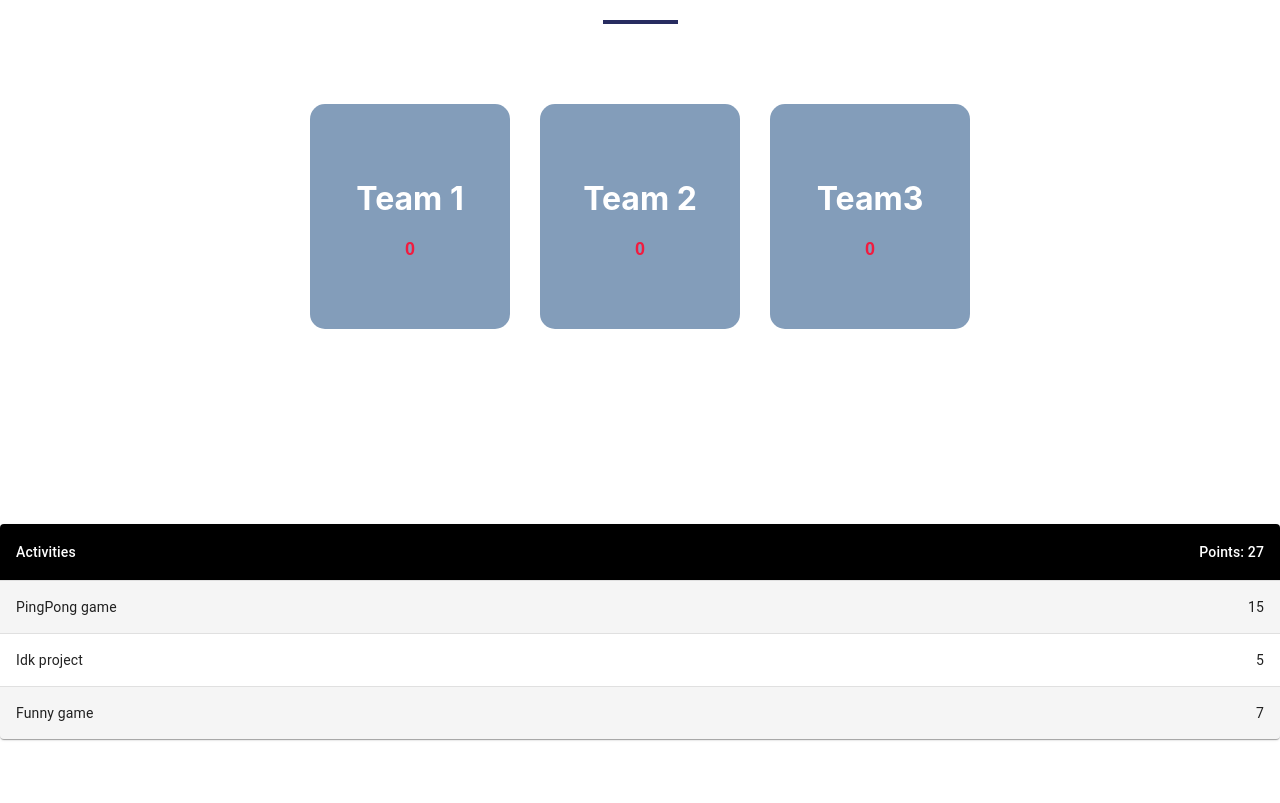
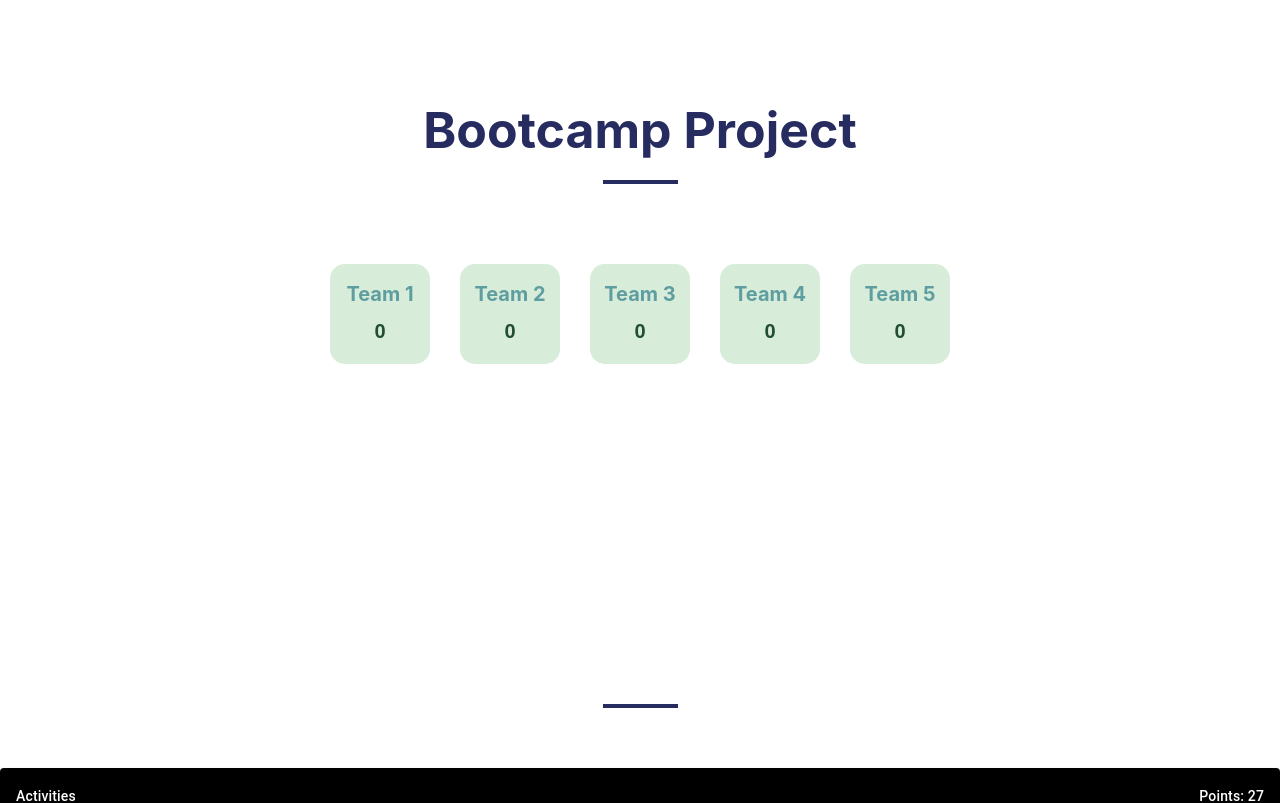
Before and after one commit to erik-vm/team-score-tracker, a React (Create React App) app: page / in a window 1280 px wide. Shown: the top 803 px of the page. Built offline with nearby package versions, Linux system fonts and the light colour scheme.

Commit message:
Model1 + App (v2)

```diff
--- a/src/App.css
+++ b/src/App.css
@@ -1,3 +1,10 @@
+.title {
+    text-align: center;
+    margin: 100px auto auto 0;
+    font-size: 50px;
+    color: #272c60;
+}
+
 
 .divider {
     width: 75px;
@@ -7,13 +14,14 @@
     margin: 20px auto 60px;
 }
 
-.members {
+
+.teams {
     display: flex;
     justify-content: center;
     flex-wrap: wrap;
 }
 
-.member {
+.team {
     margin: 20px 15px;
     border-radius: 10px;
     padding: 0;
@@ -21,6 +29,6 @@
     overflow: hidden;
 }
 
-    .member:hover {
+    .team:hover {
         transform: scale(1.01);
     }
--- a/src/components/Model1.css
+++ b/src/components/Model1.css
@@ -1,8 +1,8 @@
 #model1 .description {
-    width: 200px;
-    height: 225px;
+    width: 100px;
+    height: 100px;
     position: relative;
-    background-color: rgba(8,61,119,0.5);
+    background-color: #d7ecd9;
     transform: translateY(0);
     border-radius: 15px;
     transition: all 1s;
@@ -12,30 +12,31 @@
     align-items: center;
 }
 
-#model1 .member {
+#model1 .team {
     cursor: pointer;
     transition: all 1s;
 }
 
-    #model1 .member:hover {
-        transform: scale(1.01);
+    #model1 .team:hover {
+        transform: scale(1.81);
     }
 
-        #model1 .member:hover .description {
-            transform: translateY(-100%);
+        #model1 .team:hover .description {
+            scale: 1;
         }
 
 #model1 .description h1 {
-    color: #fff;
+    font-size: 20px;
+    color: #5F9EA0;
 }
 
 
 #model1 .description h2 {
     font-family: 'Poppins', sans-serif;
     text-align: center;
-    color: #F21B3F;
+    color: #214e34;
     font-weight: 600;
-    font-size: 18px;
+    font-size: 20px;
     margin-top: 0;
 }
 
--- a/src/components/Model1.js
+++ b/src/components/Model1.js
@@ -3,27 +3,42 @@ import './Model1.css'
 export default function Model1() {
     return (
         <div id='model1'>
+            <h1 className='title'> Bootcamp Project</h1>
             <div className="divider"></div>
-            <div className="members">
-                <div className="member">
+            <div className="teams">
+                <div className="team">
                     <div className="description">
                         <h1>Team 1</h1>
                         <h2>0</h2>
                     </div>
                 </div>
-                <div className="member">
+                <div className="team">
                     <div className="description">
                         <h1>Team 2</h1>
                         <h2>0</h2>
                         </div>
                 </div>
-                <div className="member">
+                <div className="team">
                    <div className="description">
-                        <h1>Team3</h1>
+                        <h1>Team 3</h1>
                         <h2>0</h2>
                         </div>
                 </div>
+                <div className="team">
+                    <div className="description">
+                        <h1>Team 4</h1>
+                        <h2>0</h2>
+                    </div>
+                </div>
+                <div className="team">
+                    <div className="description">
+                        <h1>Team 5</h1>
+                        <h2>0</h2>
+                    </div>
+                </div>
             </div>
+        <div className="divider"></div>
         </div>
+
     );
 }
```
